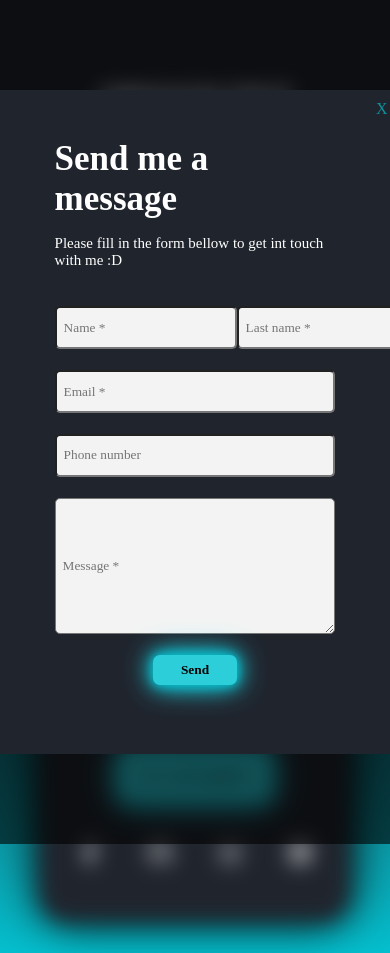
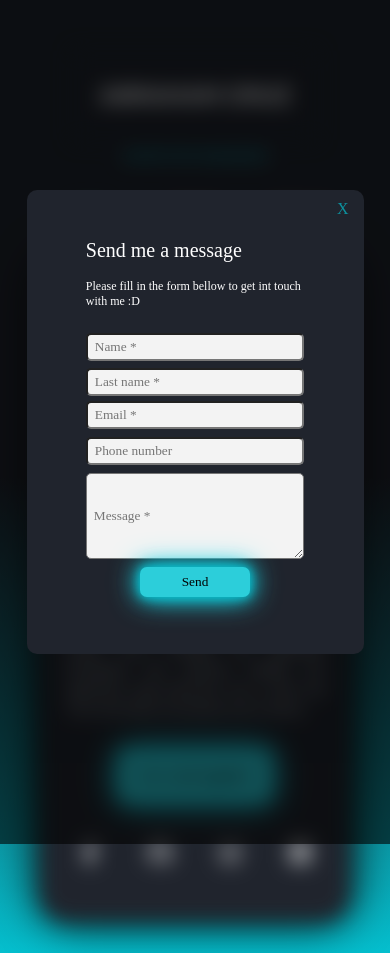
Before and after one commit to SrDrunkenstein/Portfolio_deployment_demo, a React (Vite) app: page / in a window 390 px wide. Both pictures are taken after a click on the button "Let's work together!". Built offline with nearby package versions, Linux system fonts and the light colour scheme; a web font is replaced by a local one.

Commit message:
Home page finished

```diff
--- a/src/styles/Modal.css
+++ b/src/styles/Modal.css
@@ -111,3 +111,51 @@ textarea {
     opacity: .7;
     cursor: pointer;
 }
+
+/* === MEDIA QUERY: Tablets y móviles grandes (601px - 900px) === */
+@media (max-width: 600px) {
+    .modal-content {
+        width: 70%;
+        height: 400px;
+    }
+
+    .modal-title {
+        font-size: 20px;
+        font-weight: 400;
+    }
+
+    .modal-description {
+        font-size: 12px;
+        font-weight: 200;
+    }
+
+    input {
+        height: 10px;
+        background-color: #F3F3F3;
+        border-radius: 5px;
+        padding: 7px;
+        color: black;
+    }
+
+    textarea {
+        height: 70px;
+        background-color: #F3F3F3;
+        padding: 7px;
+        border-radius: 5px;
+        align-content: center;
+        color: black;
+    }
+
+    .full-name {
+        height: 60px;
+        flex-direction: column;
+        justify-content: space-evenly;
+        gap: .4rem;
+    }
+
+    .send-button {
+        width: 50%;
+        height: 30px;
+        font-weight: 400;
+    }
+}
```
